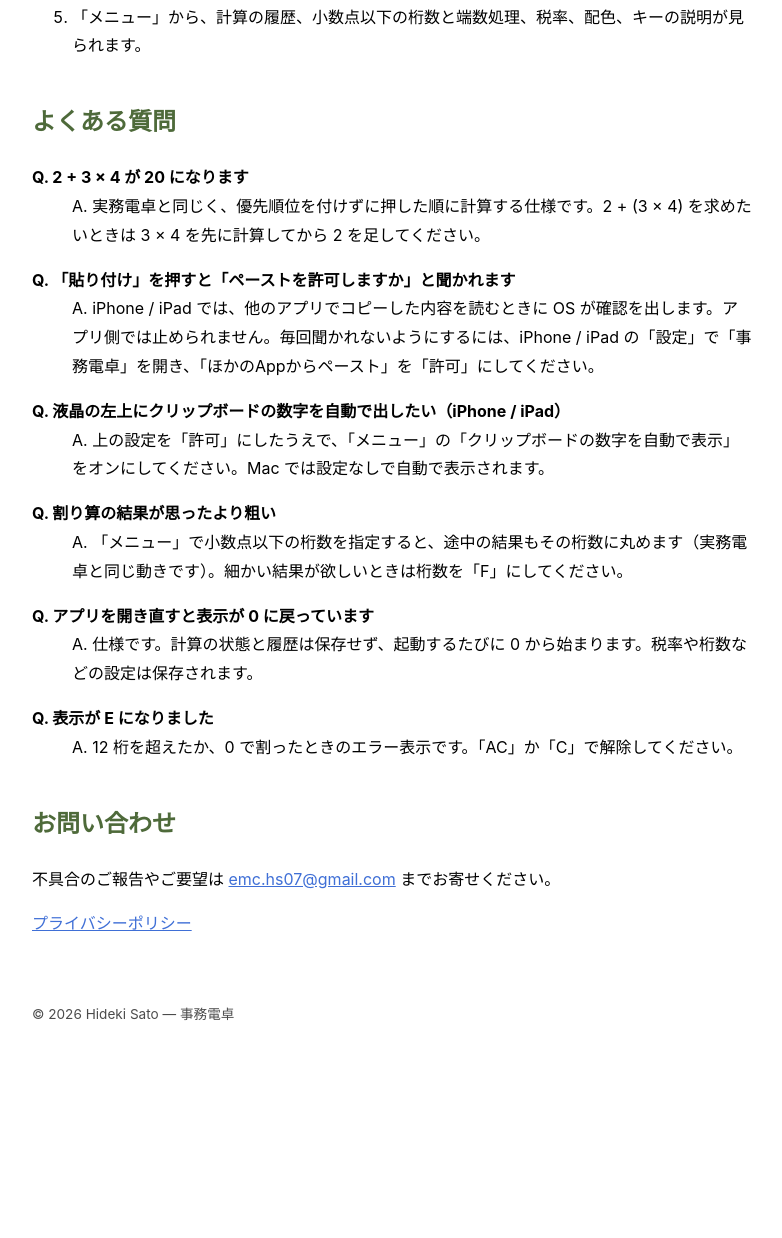
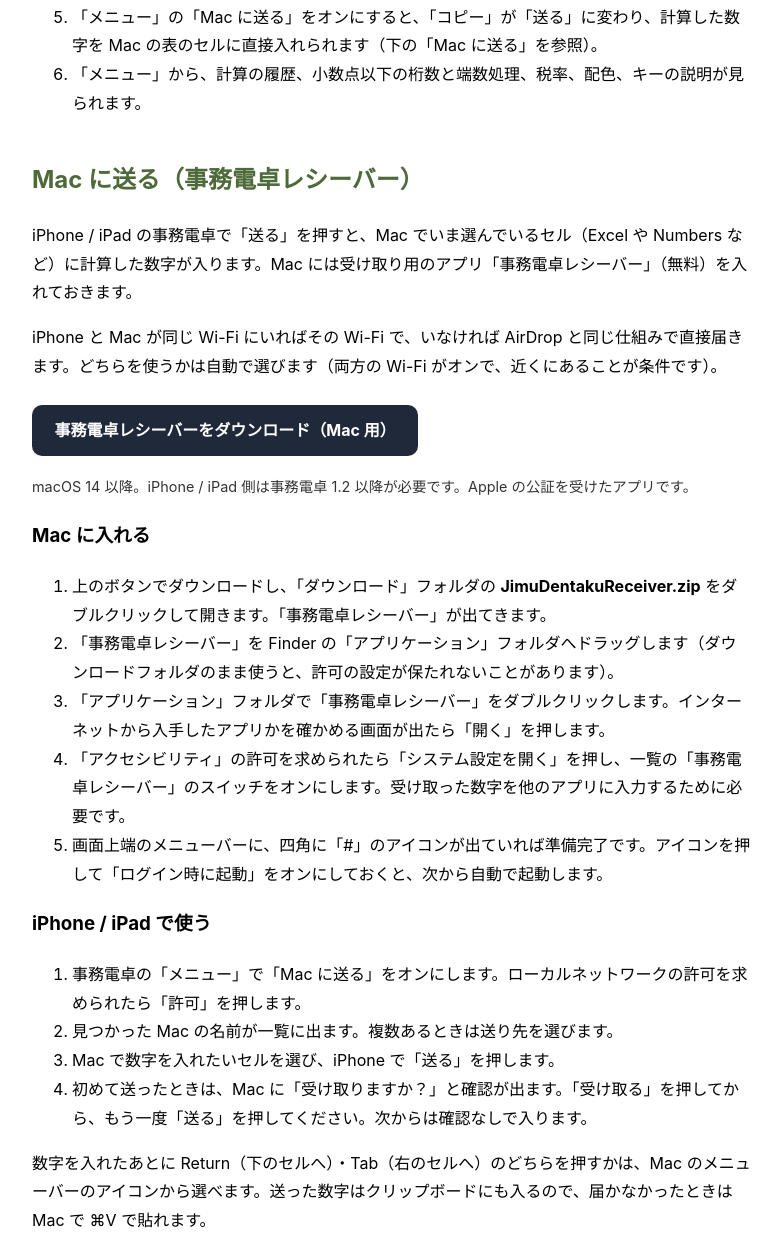
Before and after one commit to emchs07-prog/jimudentaku-support, a plain HTML site: page index.html in a window 1280 px wide. Shown: the part 588-1826 px from the top of the page, without its empty margins (248-1030 px from the left). Before the commit the page ends 1647 px from the top, so only its background shows below. Drawn offline with Linux system fonts and the light colour scheme.

Commit message:
Mac 用の事務電卓レシーバー（公証済み 1.0）の配布と使い方を追加
Co-Authored-By: Claude Opus 5.5 <noreply@anthropic.com>

```diff
--- a/index.html
+++ b/index.html
@@ -15,6 +15,9 @@
   footer { margin-top: 4rem; font-size: .85rem; opacity: .7; }
   a { color: #3F6FD6; }
   dt { font-weight: bold; margin-top: 1rem; }
+  .download { display: inline-block; margin: .5rem 0 1rem; padding: .7rem 1.4rem; border-radius: 10px;
+    background: #1F293A; color: #fff; text-decoration: none; font-weight: bold; }
+  .note { font-size: .9rem; opacity: .8; }
   @media (prefers-color-scheme: dark) { h1 { border-color: #8FA3C4; } h2 { color: #A8C48A; } }
 </style>
 </head>
@@ -28,8 +31,33 @@
   <li>「税込」「税抜」で、表示中の数字に税率を掛けた（割った）金額を出します。もう一度押すと税額に切り替わります。税率は「税率」キーで切り替え、登録・削除は「メニュー」の「税率（%）」で行います。</li>
   <li>「コピー」で表示中の数字を 3 桁区切りなしでコピーします。「貼り付け」でクリップボードの数字を表示に入れます（「,」「¥」「円」は取り除いて読みます）。</li>
   <li>「戻る」で、計算結果が変わる直前の状態に 1 つずつ戻せます。</li>
+  <li>「メニュー」の「Mac に送る」をオンにすると、「コピー」が「送る」に変わり、計算した数字を Mac の表のセルに直接入れられます（下の「Mac に送る」を参照）。</li>
   <li>「メニュー」から、計算の履歴、小数点以下の桁数と端数処理、税率、配色、キーの説明が見られます。</li>
 </ol>
+
+<h2 id="mac">Mac に送る（事務電卓レシーバー）</h2>
+<p>iPhone / iPad の事務電卓で「送る」を押すと、Mac でいま選んでいるセル（Excel や Numbers など）に計算した数字が入ります。Mac には受け取り用のアプリ「事務電卓レシーバー」（無料）を入れておきます。</p>
+<p>iPhone と Mac が同じ Wi-Fi にいればその Wi-Fi で、いなければ AirDrop と同じ仕組みで直接届きます。どちらを使うかは自動で選びます（両方の Wi-Fi がオンで、近くにあることが条件です）。</p>
+<p><a class="download" href="download/JimuDentakuReceiver.zip">事務電卓レシーバーをダウンロード（Mac 用）</a><br>
+<span class="note">macOS 14 以降。iPhone / iPad 側は事務電卓 1.2 以降が必要です。Apple の公証を受けたアプリです。</span></p>
+
+<h3>Mac に入れる</h3>
+<ol>
+  <li>上のボタンでダウンロードし、「ダウンロード」フォルダの <strong>JimuDentakuReceiver.zip</strong> をダブルクリックして開きます。「事務電卓レシーバー」が出てきます。</li>
+  <li>「事務電卓レシーバー」を Finder の「アプリケーション」フォルダへドラッグします（ダウンロードフォルダのまま使うと、許可の設定が保たれないことがあります）。</li>
+  <li>「アプリケーション」フォルダで「事務電卓レシーバー」をダブルクリックします。インターネットから入手したアプリかを確かめる画面が出たら「開く」を押します。</li>
+  <li>「アクセシビリティ」の許可を求められたら「システム設定を開く」を押し、一覧の「事務電卓レシーバー」のスイッチをオンにします。受け取った数字を他のアプリに入力するために必要です。</li>
+  <li>画面上端のメニューバーに、四角に「#」のアイコンが出ていれば準備完了です。アイコンを押して「ログイン時に起動」をオンにしておくと、次から自動で起動します。</li>
+</ol>
+
+<h3>iPhone / iPad で使う</h3>
+<ol>
+  <li>事務電卓の「メニュー」で「Mac に送る」をオンにします。ローカルネットワークの許可を求められたら「許可」を押します。</li>
+  <li>見つかった Mac の名前が一覧に出ます。複数あるときは送り先を選びます。</li>
+  <li>Mac で数字を入れたいセルを選び、iPhone で「送る」を押します。</li>
+  <li>初めて送ったときは、Mac に「受け取りますか？」と確認が出ます。「受け取る」を押してから、もう一度「送る」を押してください。次からは確認なしで入ります。</li>
+</ol>
+<p>数字を入れたあとに Return（下のセルへ）・Tab（右のセルへ）のどちらを押すかは、Mac のメニューバーのアイコンから選べます。送った数字はクリップボードにも入るので、届かなかったときは Mac で ⌘V で貼れます。</p>
 
 <h2>よくある質問</h2>
 <dl>
@@ -43,6 +71,12 @@
   <dd>A. 「メニュー」で小数点以下の桁数を指定すると、途中の結果もその桁数に丸めます（実務電卓と同じ動きです）。細かい結果が欲しいときは桁数を「F」にしてください。</dd>
   <dt>Q. アプリを開き直すと表示が 0 に戻っています</dt>
   <dd>A. 仕様です。計算の状態と履歴は保存せず、起動するたびに 0 から始まります。税率や桁数などの設定は保存されます。</dd>
+  <dt>Q. 「Mac が見つかりません」と出ます</dt>
+  <dd>A. Mac で事務電卓レシーバーが起動しているか（メニューバーにアイコンがあるか）、iPhone と Mac の Wi-Fi がオンになっているかを確かめてください。iPhone では「設定」の「事務電卓」で「ローカルネットワーク」がオンになっている必要があります。</dd>
+  <dt>Q. 「Mac で受け取りを断られています」と出ます</dt>
+  <dd>A. 初回の確認で「断る」を押した場合です。Mac のメニューバーのアイコンから「受け取る端末」→「断った端末をすべて忘れる」を押し、もう一度送ってください。</dd>
+  <dt>Q. 事務電卓レシーバーを取り除きたい</dt>
+  <dd>A. メニューバーのアイコンから「事務電卓レシーバーを終了」を押し、「アプリケーション」フォルダの「事務電卓レシーバー」をゴミ箱に入れてください。</dd>
   <dt>Q. 表示が E になりました</dt>
   <dd>A. 12 桁を超えたか、0 で割ったときのエラー表示です。「AC」か「C」で解除してください。</dd>
 </dl>
```
Also changed, not shown: privacy.html (+5 -1 lines), 1 other file.
